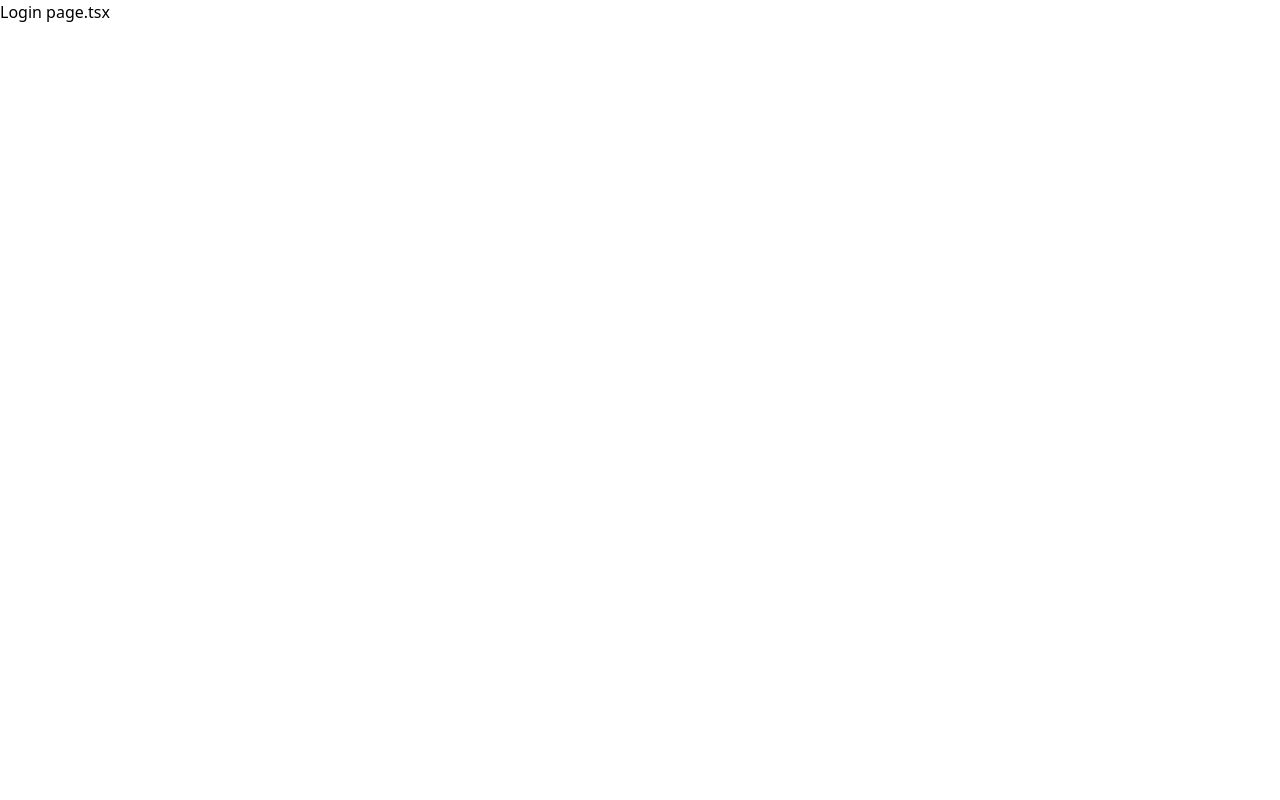
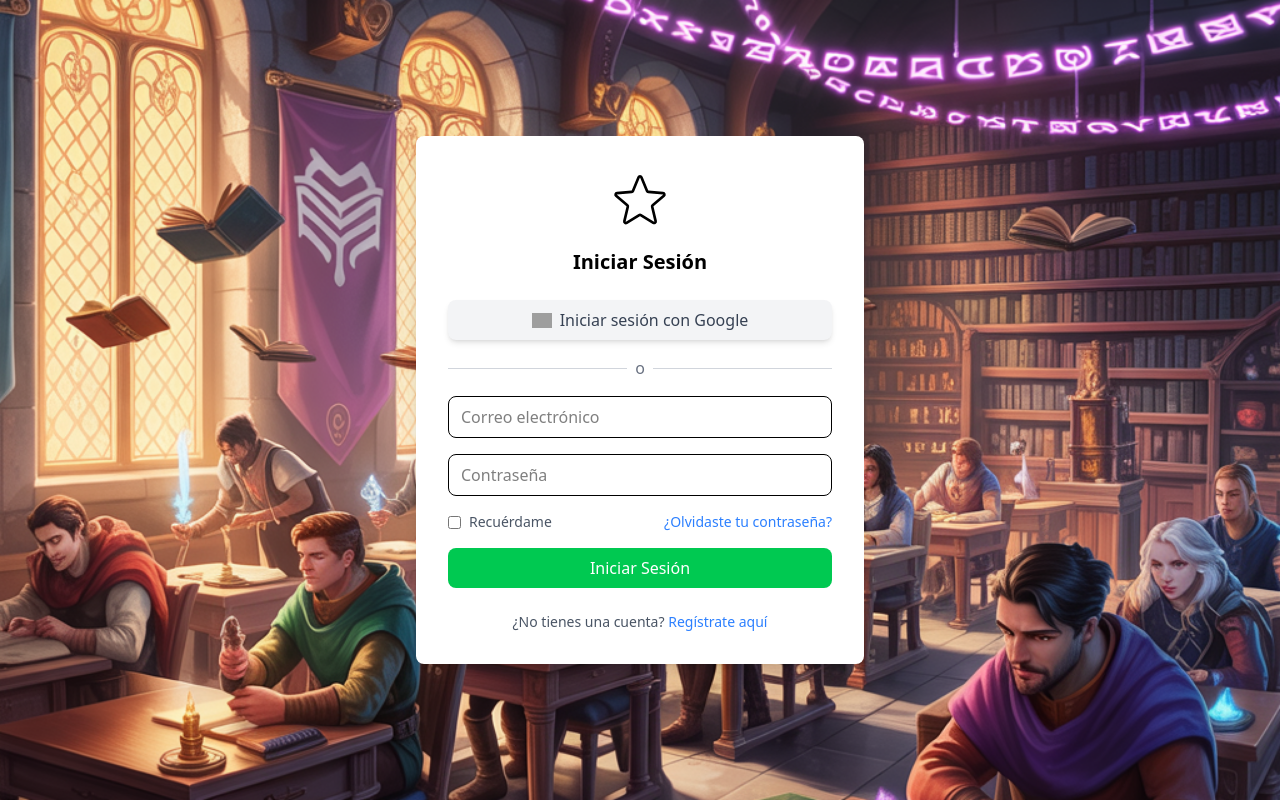
Before and after one commit to syderkkk/DBA-frontend, a Next.js app: page /auth/login in a window 1280 px wide. Built offline with nearby package versions, Linux system fonts and the light colour scheme; grey boxes are pictures that could not be loaded.

Commit message:
feat: crear ruta select-role; aplicar diseño a login y modificar estilo de register

```diff
--- a/app/auth/login/page.tsx
+++ b/app/auth/login/page.tsx
@@ -1,5 +1,76 @@
+'use client';
+import Image from "next/image";
+import Link from "next/link";
+
 export default function Page() {
-    return(
-        <h1>Login page.tsx</h1>
-    );
+  return (
+    <div
+      className="min-h-screen flex flex-col items-center justify-center bg-cover bg-center px-6 sm:px-12 lg:px-20"
+      style={{ backgroundImage: "url('/background.webp')" }}
+    >
+      <div className="bg-white bg-opacity-90 p-6 sm:p-8 rounded-lg shadow-lg max-w-sm sm:max-w-md w-full">
+        <div className="flex justify-center mb-4">
+          <Image src="/feature/feature1.svg" alt="Logo" width={64} height={64} />
+        </div>
+        <h1 className="text-lg sm:text-xl font-bold text-center mb-6">
+          Iniciar Sesión
+        </h1>
+        <button className="w-full bg-gray-100 text-gray-700 py-2 rounded-lg shadow-md flex items-center justify-center mb-4 hover:bg-gray-200">
+          <Image
+            src="/path-to-google-icon.png"
+            alt="Google"
+            width={20}
+            height={20}
+            className="mr-2"
+          />
+          Iniciar sesión con Google
+        </button>
+        <div className="flex items-center justify-center mb-4">
+          <hr className="w-full border-gray-300" />
+          <span className="px-2 text-gray-500">o</span>
+          <hr className="w-full border-gray-300" />
+        </div>
+        <form>
+          <div className="mb-4">
+            <input
+              type="email"
+              placeholder="Correo electrónico"
+              className="w-full px-3 py-2 border rounded-lg focus:outline-none focus:ring-2 focus:ring-blue-500"
+            />
+          </div>
+          <div className="mb-4">
+            <input
+              type="password"
+              placeholder="Contraseña"
+              className="w-full px-3 py-2 border rounded-lg focus:outline-none focus:ring-2 focus:ring-blue-500"
+            />
+          </div>
+          <div className="flex justify-between items-center mb-4">
+            <label className="flex items-center text-sm text-gray-600">
+              <input type="checkbox" className="mr-2" />
+              Recuérdame
+            </label>
+            <Link
+              href="/auth/forgot-password"
+              className="text-sm text-blue-500 hover:underline"
+            >
+              ¿Olvidaste tu contraseña?
+            </Link>
+          </div>
+          <button
+            type="submit"
+            className="w-full bg-green-500 text-white py-2 rounded-lg hover:bg-green-600 transition"
+          >
+            Iniciar Sesión
+          </button>
+        </form>
+        <p className="mt-6 text-sm text-gray-600 text-center">
+          ¿No tienes una cuenta?{" "}
+          <Link href="/auth/register" className="text-blue-500 hover:underline">
+            Regístrate aquí
+          </Link>
+        </p>
+      </div>
+    </div>
+  );
 }
--- a/app/auth/register/page.tsx
+++ b/app/auth/register/page.tsx
@@ -1,5 +1,96 @@
+'use client';
+import Image from "next/image";
+import { useSearchParams } from "next/navigation";
+
 export default function Page() {
-    return(
-        <h1>Register page.tsx</h1>
-    );
+  const searchParams = useSearchParams();
+  const role = searchParams.get("role");
+
+  return (
+    <div
+      className="min-h-screen flex flex-col items-center justify-center bg-cover bg-center px-8 sm:px-12 lg:px-16"
+      style={{ backgroundImage: "url('/background.webp')" }}
+    >
+      <div className="bg-white bg-opacity-90 p-6 sm:p-8 rounded-lg shadow-lg max-w-md sm:max-w-lg w-full my-0.5">
+        <div className="flex justify-center mb-3">
+          <Image src="/feature/feature1.svg" alt="Logo" width={64} height={64} />
+        </div>
+        <h1 className="text-lg sm:text-xl font-bold text-center mb-4">
+          Inscripción de {role === "teacher" ? "maestro" : "alumno"}
+        </h1>
+        <button className="w-full bg-gray-100 text-gray-700 py-0.5 rounded-lg shadow-md flex items-center justify-center mb-3 hover:bg-gray-200">
+          <Image src="/path-to-google-icon.png" alt="Google" width={20} height={20} className="mr-2" />
+          Inscribirse con Google
+        </button>
+        <div className="flex items-center justify-center mb-3">
+          <hr className="w-full border-gray-300" />
+          <span className="px-2 text-gray-500">o</span>
+          <hr className="w-full border-gray-300" />
+        </div>
+        <form>
+          <div className="grid grid-cols-1 sm:grid-cols-2 gap-3 mb-3">
+            <input
+              type="text"
+              placeholder="Nombre"
+              className="w-full px-3 py-2 border rounded-lg focus:outline-none focus:ring-2 focus:ring-blue-500"
+            />
+            <input
+              type="text"
+              placeholder="Apellido"
+              className="w-full px-3 py-2 border rounded-lg focus:outline-none focus:ring-2 focus:ring-blue-500"
+            />
+          </div>
+          <div className="mb-3">
+            <input
+              type="email"
+              placeholder="Correo electrónico"
+              className="w-full px-3 py-2 border rounded-lg focus:outline-none focus:ring-2 focus:ring-blue-500"
+            />
+          </div>
+          <div className="grid grid-cols-1 sm:grid-cols-2 gap-3 mb-3">
+            <input
+              type="password"
+              placeholder="Contraseña"
+              className="w-full px-3 py-2 border rounded-lg focus:outline-none focus:ring-2 focus:ring-blue-500"
+            />
+            <input
+              type="password"
+              placeholder="Confirmar su contraseña"
+              className="w-full px-3 py-2 border rounded-lg focus:outline-none focus:ring-2 focus:ring-blue-500"
+            />
+          </div>
+          <div className="mb-3">
+            <select
+              className="w-full px-3 py-2 border rounded-lg focus:outline-none focus:ring-2 focus:ring-blue-500"
+            >
+              <option value="es">Español</option>
+              <option value="en">Inglés</option>
+            </select>
+          </div>
+          <p className="text-xs text-gray-500 mb-3">
+            Al presionar el botón, acepta nuestras condiciones{" "}
+            <a href="/terms" className="text-blue-500 hover:underline">
+              Acuerdo de Licencia
+            </a>{" "}
+            y{" "}
+            <a href="/privacy" className="text-blue-500 hover:underline">
+              Política de Privacidad
+            </a>.
+          </p>
+          <button
+            type="submit"
+            className="w-full bg-green-500 text-white py-2 rounded-lg hover:bg-green-600 transition"
+          >
+            ¡COMENZAR!
+          </button>
+        </form>
+        <p className="mt-4 text-sm text-gray-600 text-center">
+          ¿Ya tienes una cuenta?{" "}
+          <a href="/auth/login" className="text-blue-500 hover:underline">
+            Conéctese aquí
+          </a>
+        </p>
+      </div>
+    </div>
+  );
 }
--- a/app/ui/NavBar.tsx
+++ b/app/ui/NavBar.tsx
@@ -32,7 +32,7 @@ export default function NavBar() {
         {/* Buttons */}
         <div className="flex space-x-4">
           <Link
-            href="/auth/register"
+            href="/auth/select-role"
             className="bg-green-500 text-white px-4 py-2 rounded hover:bg-green-600 transition duration-300"
           >
             Inscríbete
```
Also changed, not shown: app/auth/select-role/page.tsx (added, +46 -0 lines), package.json (+7 -6 lines), public/profesor.png (added), 1 other file (tests, documents, lock files or other folders).
